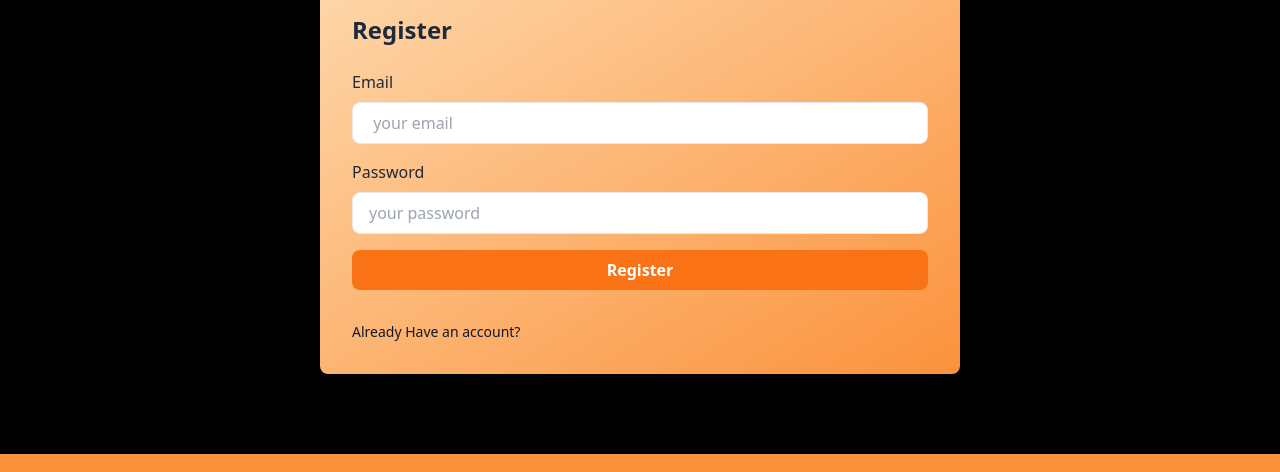
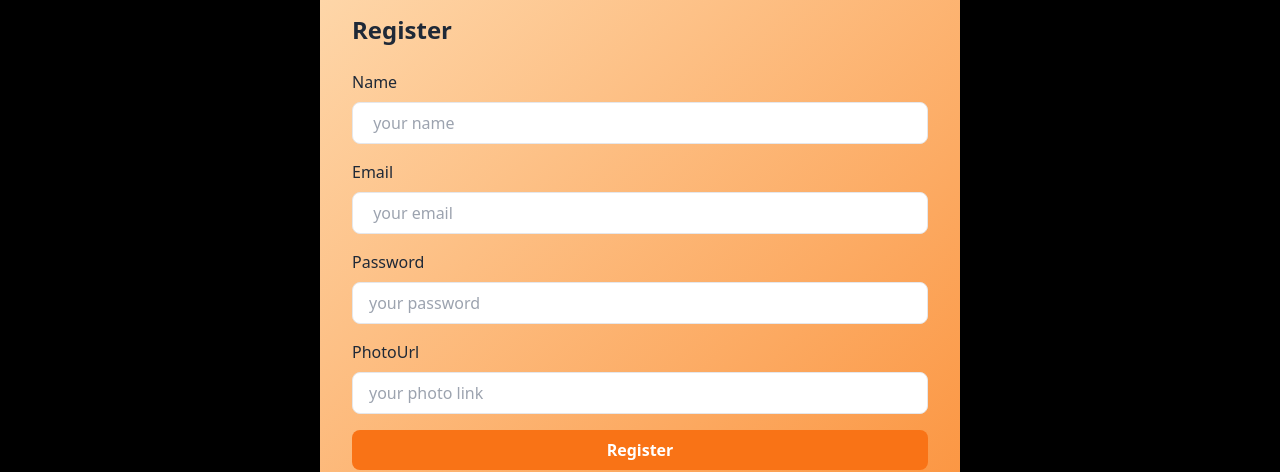
Before and after one commit to tamzid620/handy_toy_client, a React (Vite) app: page /register in a window 1280 px wide. Shown: the part 242-714 px from the top of the page. Built offline with nearby package versions, Linux system fonts and the light colour scheme; no server answers.

Commit message:
login registration issues fixed

```diff
--- a/src/components/Pages/Login.jsx
+++ b/src/components/Pages/Login.jsx
@@ -29,7 +29,6 @@
   useEffect(() => {
     if (app) {
       onAuthStateChanged(auth, (user) => {
-        console.log(user);
       });
     }
   }, [app]);
--- a/src/components/Pages/Register.jsx
+++ b/src/components/Pages/Register.jsx
@@ -1,6 +1,6 @@
-import React, { useState } from "react";
+import { useState } from "react";
 import { Link } from "react-router-dom";
-import { getAuth, signInWithEmailAndPassword, createUserWithEmailAndPassword, updateProfile, } from "firebase/auth";
+import { getAuth, createUserWithEmailAndPassword, updateProfile, } from "firebase/auth";
 import { ToastContainer, toast } from "react-toastify";
 
 const auth = getAuth();
@@ -32,7 +32,7 @@
         event.preventDefault();
         if (email && password) {
             if (password.length < 6) {
-                toast("Please Add More Password");
+                toast("Need More Password Character");
                 return;
             }
             console.log(email, password);
@@ -42,13 +42,12 @@
                     console.log(user, userCredential);
                     updateProfile(auth.currentUser, {
                         displayName: name,
-                        photoURL: photoUrl,
+                        photoUrL: photoUrl,
                     })
                         .then(() => { })
                         .catch((error) => {
                             console.log(error.message);
                         });
-                    // ...
                 })
                 .catch((error) => {
                     console.log(error);
@@ -69,17 +68,12 @@
                     <h2 className="text-2xl font-bold mb-6">Register</h2>
                     <form onSubmit={handleSubmit}>
                         <div className="mb-4">
-                            <label htmlFor="email" className="block mb-2 font-medium">
-                                Email
-                            </label>
-                            <input
-                                type="email"
-                                id="email"
-                                className="w-full px-4 py-2 border rounded-lg focus:outline-none focus:ring-2 focus:ring-orange-400"
-                                placeholder=" your email"
-                                value={email}
-                                onChange={handleEmailChange}
-                                required
+                            <label htmlFor="name" className="block mb-2 font-medium"> Name</label>
+                            <input type="text" id="name" className="w-full px-4 py-2 border rounded-lg focus:outline-none focus:ring-2 focus:ring-orange-400" placeholder=" your name" value={name} onChange={handleNameChange} required/>
+                        </div>
+                        <div className="mb-4">
+                            <label htmlFor="email" className="block mb-2 font-medium"> Email </label>
+                            <input type="email" id="email" className="w-full px-4 py-2 border rounded-lg focus:outline-none focus:ring-2 focus:ring-orange-400" placeholder=" your email" value={email} onChange={handleEmailChange} required
                             />
                         </div>
                         <div className="mb-4">
@@ -89,11 +83,21 @@
                             <input
                                 type="password"
                                 id="password"
+                                name = "password"
                                 className="w-full px-4 py-2 border rounded-lg focus:outline-none focus:ring-2 focus:ring-orange-400"
-                                placeholder="your password"
-                                value={password}
-                                onChange={handlePasswordChange}
-                                required
+                                placeholder="your password" value={password} onChange={handlePasswordChange} required
+                            />
+                        </div>
+                        <div className="mb-4">
+                            <label htmlFor="photoUrl" className="block mb-2 font-medium">
+                                PhotoUrl
+                            </label>
+                            <input
+                                type="text"
+                                id="photoUrl"
+                                name="photoUrl"
+                                className="w-full px-4 py-2 border rounded-lg focus:outline-none focus:ring-2 focus:ring-orange-400"
+                                placeholder="your photo link" value={photoUrl} onChange={handlePhotoUrlChange} required
                             />
                         </div>
                         <button type="submit" className="w-full font-bold bg-orange-500 text-white rounded-lg py-2 px-4 hover:bg-orange-600 transition duration-300 mb-5" >
--- a/src/components/Shared/Home.jsx
+++ b/src/components/Shared/Home.jsx
@@ -33,8 +33,7 @@
                     <div className="flex justify-center text-orange-400 mb-10">
                         <h1 className="text-4xl font-bold">OUR LATEST NEWS</h1>
                     </div>
-
-                    <div className='grid md:grid-cols-3 sm:grid-cols-1'>
+                    <div className='grid md:grid-cols-3 sm:grid-cols-1 gap-4'>
                         <div className="card w-96 bg-base-100 shadow-xl">
                             <figure><img src={storeCart1} alt="store" /></figure>
                             <div className="card-body">
@@ -81,7 +80,6 @@
                             </div>
                         </div>
                     </div>
-
                 </div>
             </div>
 
```
